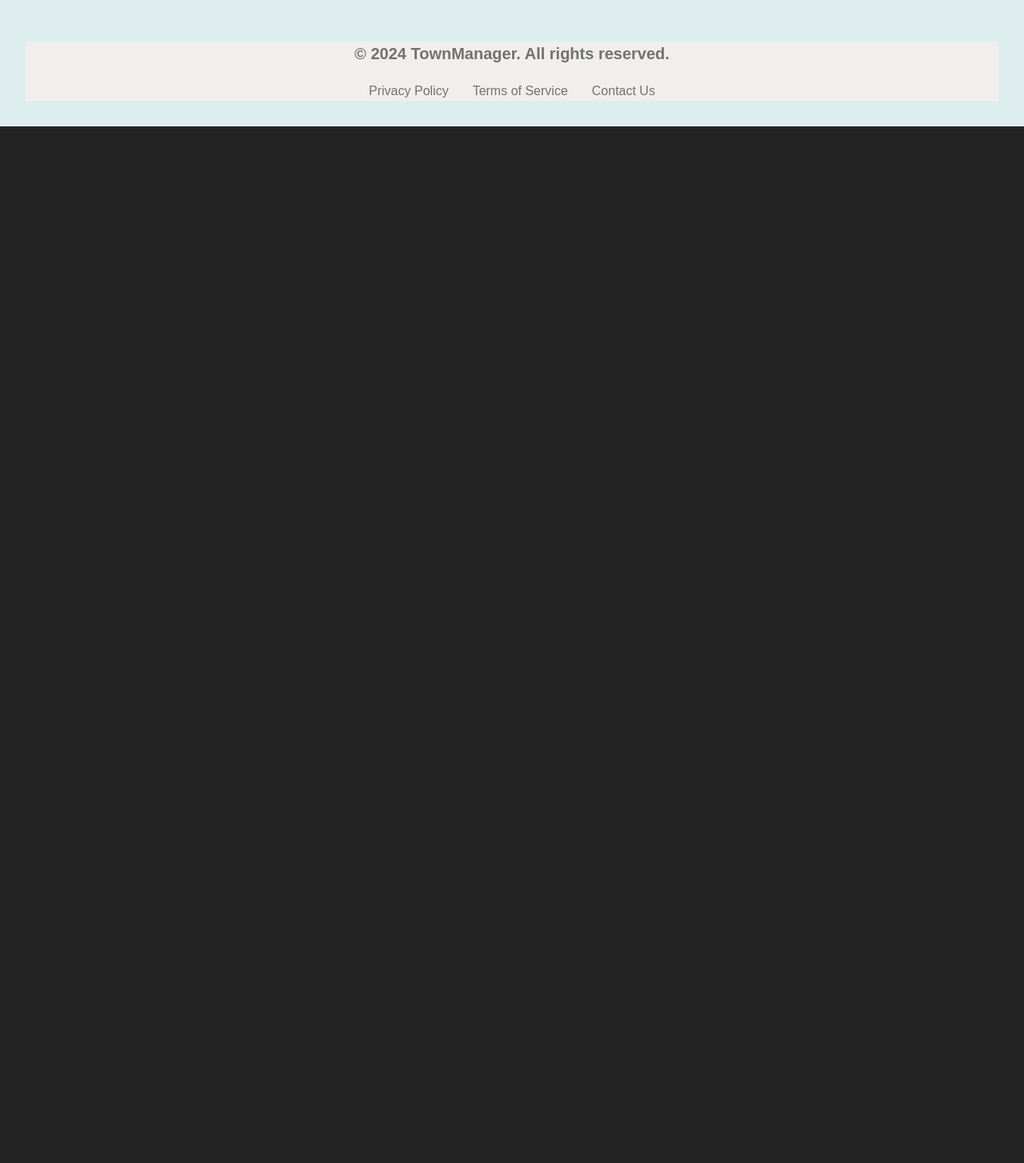
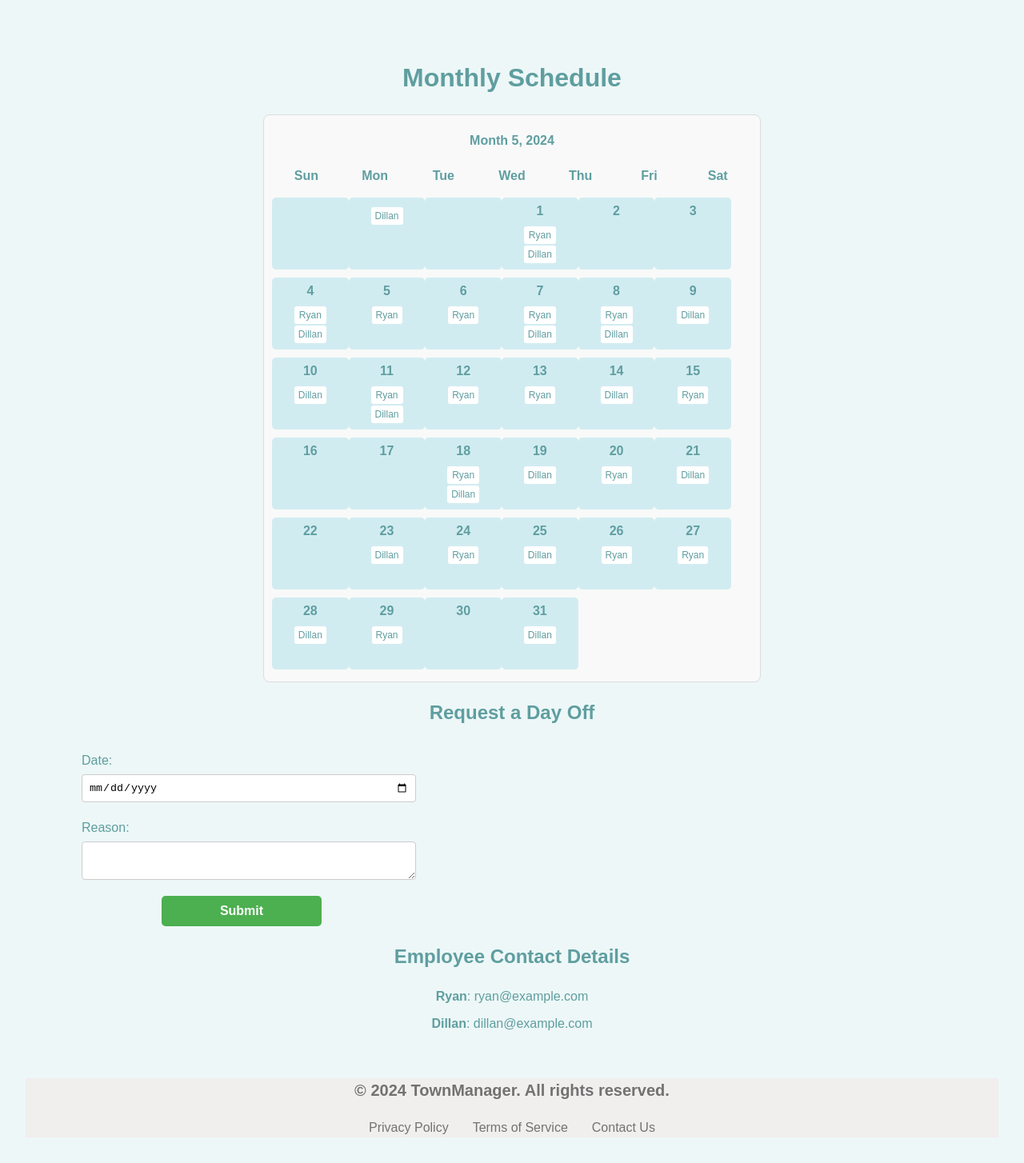
Before and after one commit to Amandafrost79/TownManager, a React (Vite) app: page /staffschedule in a window 1280 px wide. Shown: the whole page at 80% size. Before the commit the page ends 800 px from the top, so only its background shows below. Built offline with nearby package versions, Linux system fonts and the light colour scheme.

Commit message:
add staffschedule

```diff
--- a/src/App.css
+++ b/src/App.css
@@ -6,7 +6,7 @@
 }
 
 body {
-  background: rgb(222, 238, 238);
+  background: rgb(237, 247, 247);
   font-family: 'Arial', sans-serif;
   margin: 0;
   padding: 0;
--- a/src/StaffSchedule.css
+++ b/src/StaffSchedule.css
@@ -0,0 +1,130 @@
+.staff-schedule-page {
+    text-align: center;
+    padding: 20px;
+    color: cadetblue;
+  }
+
+  .day-off-form {
+    display: flex;
+    flex-direction: column;
+    align-items: center;
+    margin-bottom: 20px;
+  }
+
+  .day-off-form label {
+    margin: 10px 0;
+    width: 100%;
+    max-width: 400px;
+    display: flex;
+    flex-direction: column;
+    align-items: flex-start;
+  }
+
+  .day-off-form input,
+  .day-off-form textarea {
+    width: 100%;
+    padding: 8px;
+    margin-top: 5px;
+    border-radius: 4px;
+    border: 1px solid #ccc;
+  }
+
+  .day-off-form button {
+    background-color: #4caf50;
+    color: white;
+    padding: 10px 20px;
+    border: none;
+    border-radius: 5px;
+    cursor: pointer;
+    margin-top: 10px;
+  }
+
+  .day-off-form button:hover {
+    background-color: #45a049;
+  }
+
+  .employee-list {
+    list-style-type: none;
+    padding: 0;
+  }
+
+  .employee-list li {
+    margin: 10px 0;
+  }
+
+  .calendar {
+    display: flex;
+    flex-direction: column;
+    align-items: center;
+    max-width: 600px;
+    margin: 20px auto;
+    border: 1px solid #ddd;
+    border-radius: 8px;
+    padding: 10px;
+    background-color: #f9f9f9;
+  }
+
+  .calendar-header {
+    display: flex;
+    justify-content: center;
+    width: 100%;
+    padding: 10px 0;
+    font-weight: bold;
+  }
+
+  .days-of-week {
+    display: flex;
+    width: 100%;
+  }
+
+  .day-name {
+    flex: 1;
+    padding: 10px;
+    text-align: center;
+    font-weight: bold;
+  }
+
+  .days-grid {
+    display: flex;
+    flex-wrap: wrap;
+    width: 100%;
+  }
+
+  .day {
+    width: 14.28%; /* 100% / 7 days */
+    min-height: 80px;
+    display: flex;
+    flex-direction: column;
+    justify-content: flex-start;
+    align-items: center;
+    margin: 5px 0;
+    border-radius: 5px;
+    cursor: pointer;
+    background-color: #e0e0e0;
+    user-select: none;
+    padding: 5px;
+  }
+
+  .day.working-day {
+    background-color: #d1ecf1;
+  }
+
+  .day.day-off {
+    background-color: #f8d7da;
+  }
+
+  .day .day-number {
+    font-weight: bold;
+    margin-bottom: 5px;
+  }
+
+  .day .employees {
+    font-size: 12px;
+  }
+
+  .day .employee {
+    background-color: #fff;
+    padding: 2px 5px;
+    border-radius: 3px;
+    margin: 2px 0;
+  }
--- a/src/StaffSchedule.jsx
+++ b/src/StaffSchedule.jsx
@@ -1,7 +1,119 @@
-import React from "react";
+import React, { useState } from "react";
+import "./StaffSchedule.css";
 
 const StaffSchedule = () => {
-  <div></div>;
+  const [daysOff, setDaysOff] = useState([]);
+  const [date, setDate] = useState("");
+  const [reason, setReason] = useState("");
+  const [employees] = useState([
+    { id: 1, name: "Ryan", contact: "ryan@example.com" },
+    { id: 2, name: "Dillan", contact: "dillan@example.com" },
+    // Add more employees as needed
+  ]);
+
+  const handleRequestDayOff = (e) => {
+    e.preventDefault();
+    setDaysOff([...daysOff, { date, reason }]);
+    setDate("");
+    setReason("");
+  };
+
+  const getDaysInMonth = (month, year) => {
+    return new Date(year, month + 1, 0).getDate();
+  };
+
+  const getFirstDayOfMonth = (month, year) => {
+    return new Date(year, month, 1).getDay();
+  };
+
+  const renderDays = () => {
+    const currentMonth = new Date().getMonth();
+    const currentYear = new Date().getFullYear();
+    const daysInMonth = getDaysInMonth(currentMonth, currentYear);
+    const firstDayOfMonth = getFirstDayOfMonth(currentMonth, currentYear);
+
+    const daysArray = Array.from({ length: daysInMonth }, (_, i) => i + 1);
+    const emptyCells = Array.from({ length: firstDayOfMonth });
+
+    return [...emptyCells, ...daysArray].map((day, index) => {
+      const date = `${currentYear}-${String(currentMonth + 1).padStart(
+        2,
+        "0"
+      )}-${String(day).padStart(2, "0")}`;
+      const isDayOff = daysOff.some((d) => d.date === date);
+      const employeesOnShift = employees.filter(
+        (employee) => Math.random() > 0.5
+      ); // Simulate random shifts
+
+      return (
+        <div
+          key={index}
+          className={`day ${isDayOff ? "day-off" : "working-day"}`}
+        >
+          <div className="day-number">{day}</div>
+          <div className="employees">
+            {employeesOnShift.map((employee) => (
+              <div key={employee.id} className="employee">
+                {employee.name}
+              </div>
+            ))}
+          </div>
+        </div>
+      );
+    });
+  };
+
+  return (
+    <div className="staff-schedule-page">
+      <h1>Monthly Schedule</h1>
+      <div className="calendar">
+        <div className="calendar-header">
+          <div>
+            Month {new Date().getMonth() + 1}, {new Date().getFullYear()}
+          </div>
+        </div>
+        <div className="days-of-week">
+          <div className="day-name">Sun</div>
+          <div className="day-name">Mon</div>
+          <div className="day-name">Tue</div>
+          <div className="day-name">Wed</div>
+          <div className="day-name">Thu</div>
+          <div className="day-name">Fri</div>
+          <div className="day-name">Sat</div>
+        </div>
+        <div className="days-grid">{renderDays()}</div>
+      </div>
+      <h2>Request a Day Off</h2>
+      <form onSubmit={handleRequestDayOff} className="day-off-form">
+        <label>
+          Date:
+          <input
+            type="date"
+            value={date}
+            onChange={(e) => setDate(e.target.value)}
+            required
+          />
+        </label>
+        <label>
+          Reason:
+          <textarea
+            value={reason}
+            onChange={(e) => setReason(e.target.value)}
+            required
+          />
+        </label>
+        <button type="submit">Submit</button>
+      </form>
+      <h2>Employee Contact Details</h2>
+      <ul className="employee-list">
+        {employees.map((employee) => (
+          <li key={employee.id}>
+            <strong>{employee.name}</strong>: {employee.contact}
+          </li>
+        ))}
+      </ul>
+    </div>
+  );
 };
 
 export default StaffSchedule;
```
